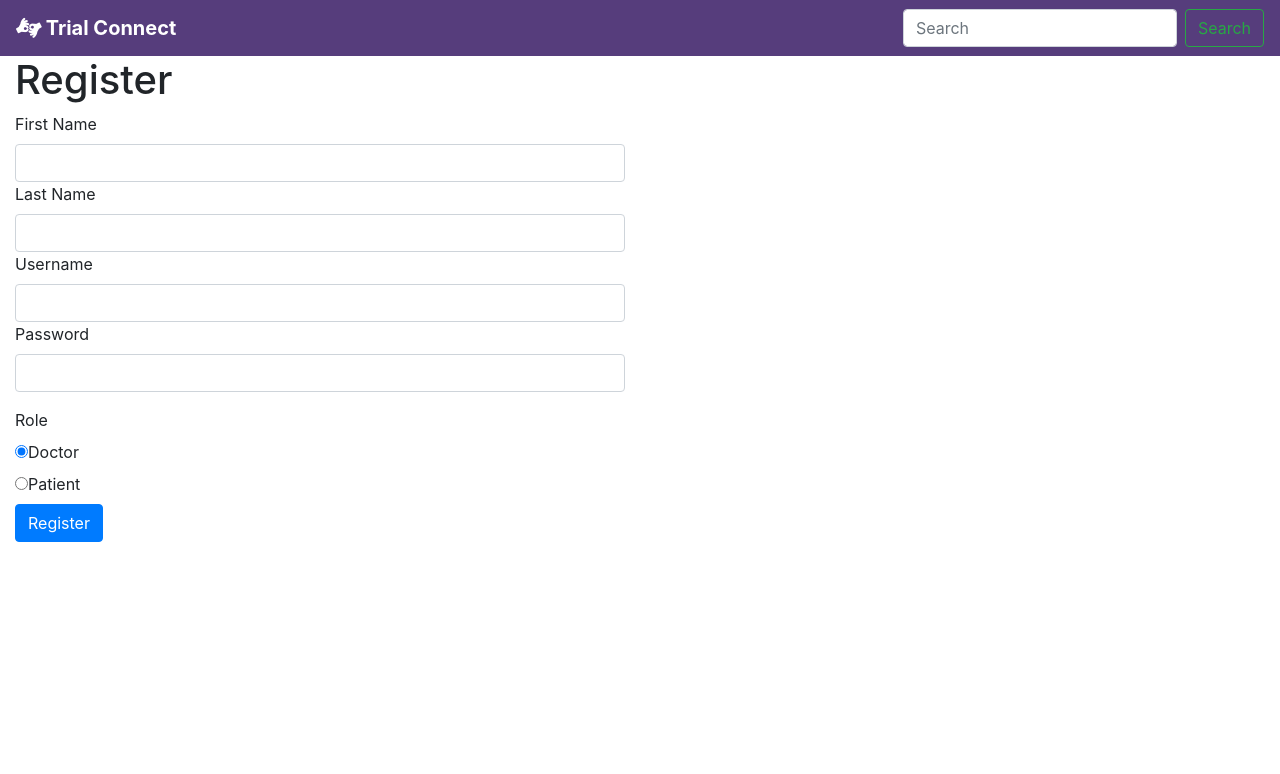
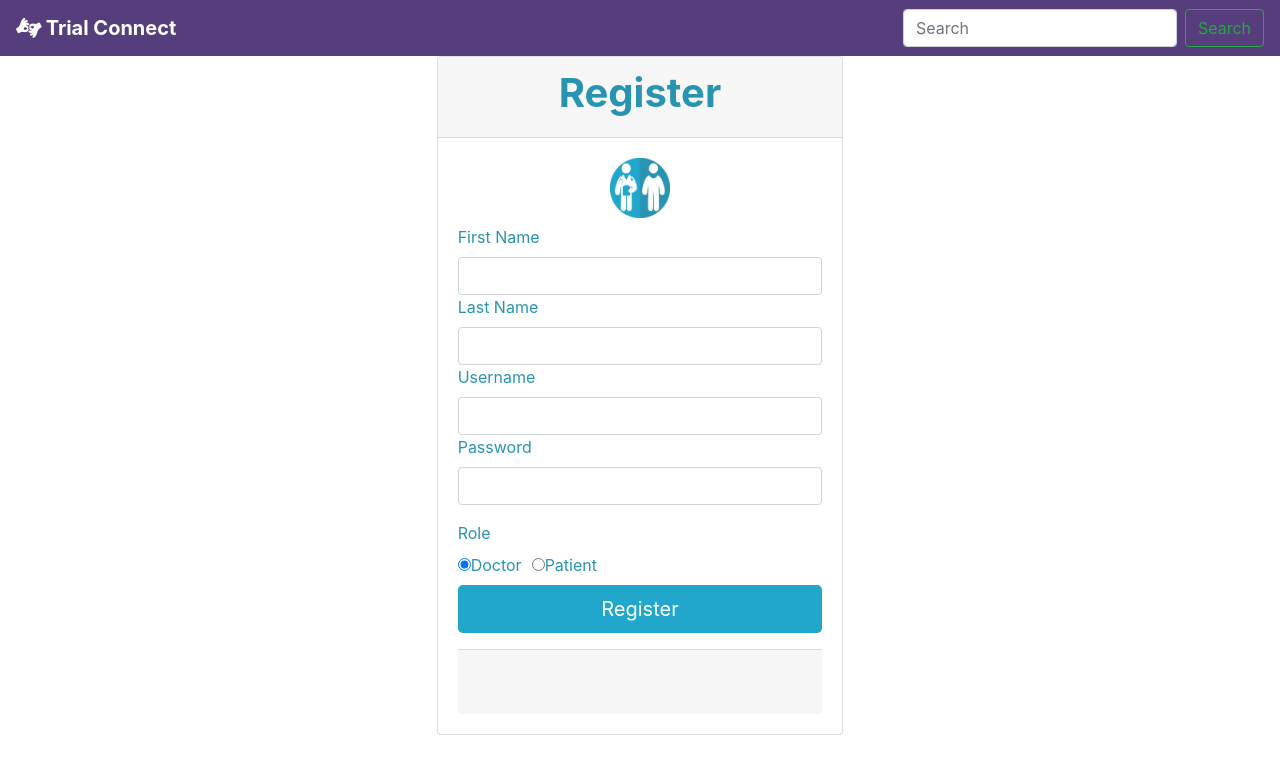
Before and after one commit to anuroopa18/trialConnect, a React (Create React App) app: page /register in a window 1280 px wide. Shown: the top 774 px of the page. Built offline with nearby package versions, Linux system fonts and the light colour scheme.

Commit message:
UI changes for login register profile

```diff
--- a/src/containers/Login.js
+++ b/src/containers/Login.js
@@ -1,6 +1,7 @@
 import React from 'react';
 import {connect} from "react-redux";
 import * as actions from '../actions/Actions'
+import logo from '../assets/TrialLogo2.jpeg.png'
 
 const stateToPropertiesMapper = ({loginReducer}) => {
 
@@ -27,54 +28,74 @@ const Login = ({loginUsername,loginPassword,loginRole,login,role}) => {
     let roleInputDoctor;
 
     return (
-        <div className="col-md-6 col-md-offset-3">
-            <h1>Login</h1>
+        <div className="row">
+        <div className="col-md-4 ">
+        </div>
 
-
+        <div className="col-md-4 ">
+            <div className="card">
+            <div className="card-header">
+            <h1 style={{"textAlign":"center","color":"#2994b2","fontWeight":"bold"}}>Login</h1>
+            </div>
+            <div class="card-body">
+            <div style={{"justifyContent": "center","alignItems": "center"}}>
+            <img className="center" src={logo} width="60" height="60"/>
+            </div>
                 <div>
-                    <label htmlFor="username">Username</label>
+                    <label htmlFor="username" style={{"color":"#2994b2"}}>Username</label>
                     <input type="text" className="form-control" name="username" ref={node => usernameInput = node}
                            onChange={() => {
                             loginUsername(usernameInput.value)
                            }}/>
                 </div>
                 <div>
-                    <label htmlFor="password">Password</label>
+                    <label htmlFor="password" style={{"color":"#2994b2"}}>Password</label>
                     <input type="password" className="form-control" name="password" ref={node => passwordInput = node}
                            onChange={() => {
                             loginPassword(passwordInput.value)
                            }}/>
                 </div>
                 <p></p>
-                <label>Login as</label>
-
-                    <div className="radio">
-                        <label>
-                            <input type="radio" value="Doctor" checked={role === "Doctor"}
+                <label htmlFor="radio" style={{"color":"#2994b2"}}>Login as</label>
+                 <div className="flex-row">
+                    <div className="input-group">
+                        <label  style={{"color":"#2994b2","marginRight":"10px"}}>
+                            <input   type="radio" value="Doctor" checked={role === "Doctor"}
                                    ref={node => roleInputDoctor = node} onChange={() => {
                                     loginRole(roleInputDoctor.value)
                             }}/>
                             Doctor
                         </label>
-                    </div>
-                    <div className="radio">
-                        <label>
-                            <input type="radio" value="Patient" checked={role === "Patient"}
+
+
+                        <label style={{"color":"#2994b2"}}>
+                            <input type="radio"  value="Patient" checked={role === "Patient"}
                                    ref={node => roleInputPatient = node} onChange={() => {
                                     loginRole(roleInputPatient.value)
                             }}/>
                             Patient
                         </label>
+                        </div>
                     </div>
 
 
+
                 <div className="form-group">
-                    <button className="btn btn-primary" onClick={() => {
+                    <button className="btn btn-block btn-lg" style={{"backgroundColor":"#22a7cc","color":"white"}} onClick={() => {
                         login()
                     }}>Login
                     </button>
 
                 </div>
+                <div className="card-footer">
+                <p>&nbsp;</p>
+                </div>
+                </div>
+                </div>
+        </div>
+        <div className="col-md-4 ">
+
+        </div>
         </div>
     )
 };
--- a/src/containers/Register.js
+++ b/src/containers/Register.js
@@ -1,8 +1,9 @@
 import React from 'react';
-import {connect} from "react-redux";
+import { connect } from "react-redux";
 import * as actions from '../actions/Actions'
+import logo from '../assets/TrialLogo2.jpeg.png'
 
-const stateToPropertiesMapper = ({registerReducer}) => {
+const stateToPropertiesMapper = ({ registerReducer }) => {
 
     return {
         role: registerReducer.role
@@ -22,7 +23,7 @@ const dispatcherToPropsMapper = dispatch => {
 };
 
 
-const Register = ({updateFirstName, updateLastName, updateUsername, updatePassword, updateRole, register, role}) => {
+const Register = ({ updateFirstName, updateLastName, updateUsername, updatePassword, updateRole, register, role }) => {
     let firstNameInput;
     let lastNameInput;
     let usernameInput;
@@ -31,72 +32,91 @@ const Register = ({updateFirstName, updateLastName, updateUsername, updatePasswo
     let roleInputDoctor;
 
     return (
-        <div className="col-md-6 col-md-offset-3">
-            <h1>Register</h1>
 
+        <div className="row">
+            <div className="col-md-4 ">
+            </div>
+            <div className="col-md-4 ">
+                <div className="card">
+                    <div className="card-header">
+                        <h1 style={{ "textAlign": "center", "color": "#2994b2", "fontWeight": "bold" }}>Register</h1>
+                    </div>
+
+                    <div class="card-body">
+                        <div style={{ "justifyContent": "center", "alignItems": "center" }}>
+                            <img className="center" src={logo} width="60" height="60" />
+                        </div>
                         <div>
-                    <label htmlFor="firstName">First Name</label>
-                    <input  required type="text" className="form-control" name="firstName" ref={node => firstNameInput = node}
+                            <label htmlFor="firstName" style={{"color":"#2994b2"}}>First Name</label>
+                            <input required type="text" className="form-control" name="firstName" ref={node => firstNameInput = node}
                                 onChange={() => {
                                     updateFirstName(firstNameInput.value)
-                           }}/>
+                                }} />
 
                         </div>
                         <div>
-                    <label htmlFor="lastName">Last Name</label>
+                            <label htmlFor="lastName" style={{"color":"#2994b2"}}>Last Name</label>
                             <input required type="text" className="form-control" name="lastName" ref={node => lastNameInput = node}
                                 onChange={() => {
                                     updateLastName(lastNameInput.value)
-                           }}/>
+                                }} />
                         </div>
                         <div>
-                    <label htmlFor="username">Username</label>
+                            <label htmlFor="username" style={{"color":"#2994b2"}}>Username</label>
                             <input required type="text" className="form-control" name="username" ref={node => usernameInput = node}
                                 onChange={() => {
                                     updateUsername(usernameInput.value)
-                           }}/>
+                                }} />
                         </div>
                         <div>
-                    <label htmlFor="password">Password</label>
+                            <label htmlFor="password" style={{"color":"#2994b2"}}>Password</label>
                             <input required type="password" className="form-control" name="password" ref={node => passwordInput = node}
                                 onChange={() => {
                                     updatePassword(passwordInput.value)
-                           }}/>
+                                }} />
                         </div>
                         <p></p>
-                <label>Role</label>
+                        <label style={{"color":"#2994b2"}}>Role</label>
 
 
-                    <div className="radio">
-                        <label>
+                        <div className="flex-row">
+                            <label style={{"color":"#2994b2","marginRight":"10px"}}>
                                 <input required type="radio" value="Doctor" checked={role === "Doctor"}
                                     ref={node => roleInputDoctor = node} onChange={() => {
                                         updateRole(roleInputDoctor.value)
-                            }}/>
+                                    }} />
                                 Doctor
                         </label>
-                    </div>
-                    <div className="radio">
-                        <label>
+                            <label style={{"color":"#2994b2"}}>
                                 <input type="radio" value="Patient" checked={role === "Patient"}
                                     ref={node => roleInputPatient = node} onChange={() => {
                                         updateRole(roleInputPatient.value)
-                            }}/>
+                                    }} />
                                 Patient
                         </label>
                         </div>
 
 
                         <div className="form-group">
-                    <button className="btn btn-primary" onClick={() => {
+                            <button className="btn btn-block btn-lg" style={{"backgroundColor":"#22a7cc","color":"white"}} onClick={() => {
                                 register()
                             }}>Register
                     </button>
 
                         </div>
+                        <div className="card-footer">
+                            <p>&nbsp;</p>
+                        </div>
+                    </div>
+                </div>
+            </div>
+            <div className="col-md-4 ">
+
+        </div>
 
 
         </div>
+
     )
 };
 const RegisterContainer = connect(stateToPropertiesMapper, dispatcherToPropsMapper)(Register);
--- a/src/css/index.css
+++ b/src/css/index.css
@@ -20,3 +20,10 @@
 .text-trial {
     color: #563d7c;
 }
+
+.center {
+    display: block;
+    margin-left: auto;
+    margin-right: auto;
+    margin-bottom: 2%;
+}
```
Also changed, not shown: src/containers/PatientProfile.js (+36 -15 lines), src/assets/TrialLogo2.jpeg.png (added), src/assets/person.png (added). Lines whose indentation alone changed are shown as unchanged.
